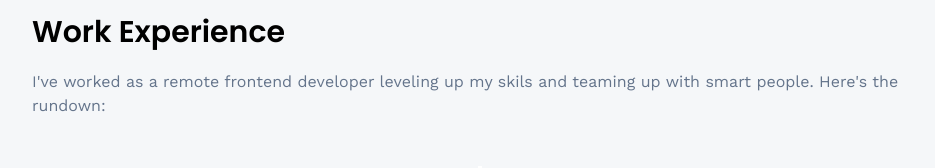
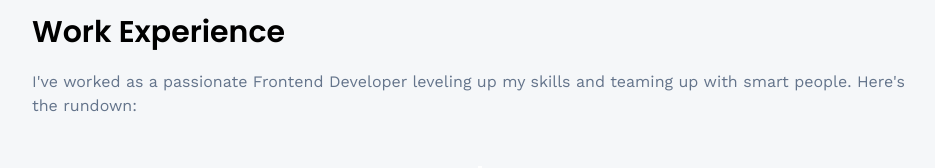
Before and after one commit to mona9855/My-Portfolio_Magic-Mona, a React (Create React App) app: page /about in a window 1280 px wide. Shown: the part 862-1030 px from the top of the page, without its empty margins (160-1095 px from the left). Built offline with nearby package versions, Linux system fonts and the light colour scheme.

Commit message:
updated text

```diff
--- a/src/pages/About.jsx
+++ b/src/pages/About.jsx
@@ -52,8 +52,8 @@ const About = () => {
         <h3 className="subhead-text">Work Experience</h3>
         <div className="mt-5 flex flex-col gap-3 text-slate-500">
           <p>
-            I've worked as a remote frontend developer leveling up my skils and
-            teaming up with smart people. Here's the rundown:
+            I've worked as a passionate Frontend Developer leveling up my skills
+            and teaming up with smart people. Here's the rundown:
           </p>
         </div>
 
```
